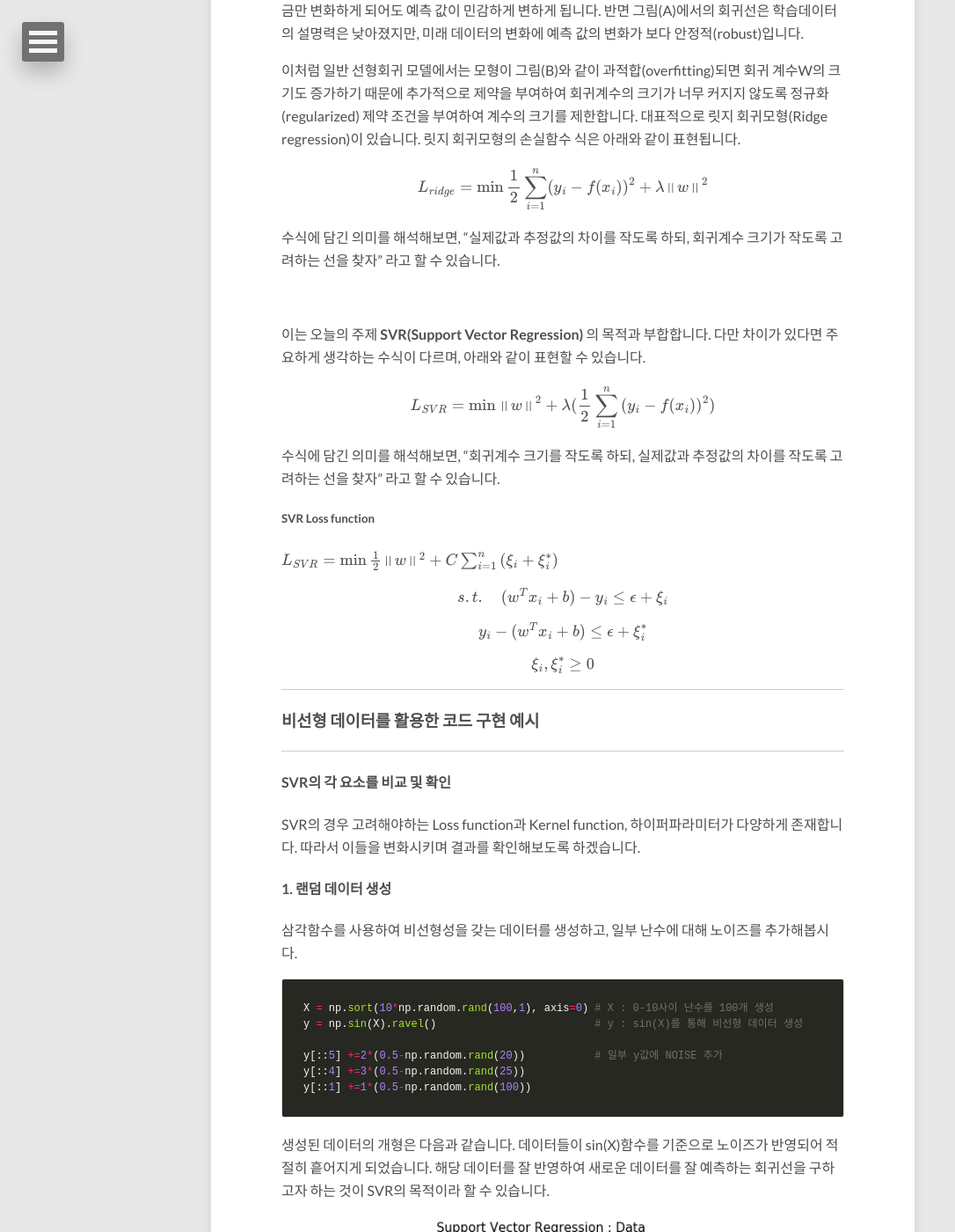
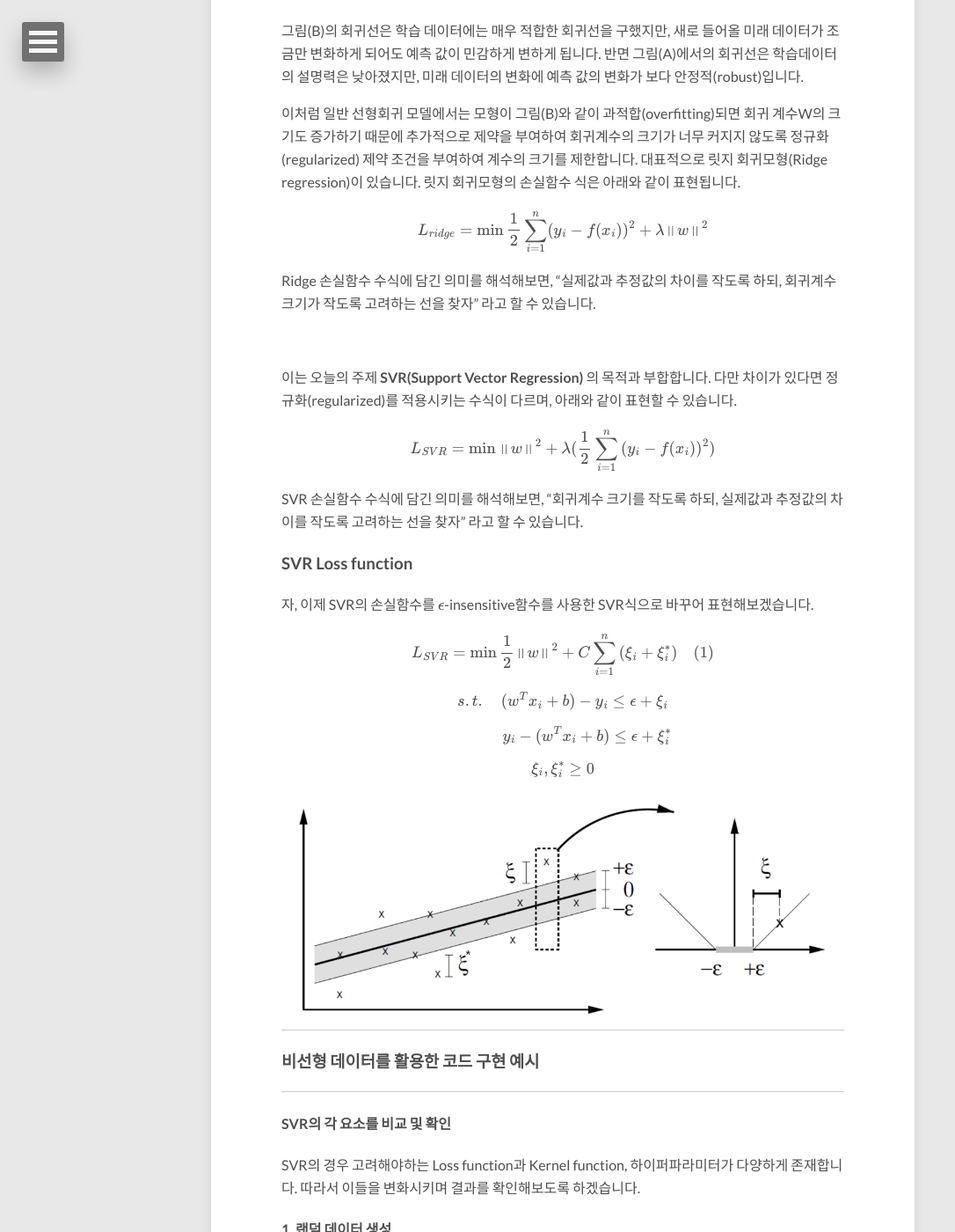
Before and after one commit to leejiyoon52/leejiyoon52.github.io, a Jekyll site: the page built from _posts/2018-11-17-Support-Vecter-Regression.md, in a window 1280 px wide and 1400 px high, scrolled down 1158 px. Shown: the whole window at 88% size, without its empty margins (0-1086 px from the left). Built offline with Jekyll 4.4.1, drawn with Linux system fonts in a browser that asks for light colours; nearby versions of some CDN libraries; formulas are drawn with MathJax 3; comment, search, counter and statistics services are not loaded; some of the changed text lies outside the part shown.

Commit message:
initial commit

```diff
--- a/_posts/2018-11-17-Support-Vecter-Regression.md
+++ b/_posts/2018-11-17-Support-Vecter-Regression.md
@@ -21,7 +21,7 @@ Kernel-based Learning: Support Vector Regression
 회귀 알고리즘은 데이터가 주어졌을 때 데이터를 잘 설명하는 선을 찾고자 합니다.
 어떠한 선이 데이터를 잘 설명하는 선이 될까요?
 
-<p align="center"><img width="500" height="auto" img src="/images/image66.png"></p>
+<p align="center"><img width="600" height="auto" img src="/images/image66.png"></p>
 
 그림(B)의 회귀선은 학습 데이터에는 매우 적합한 회귀선을 구했지만, 새로 들어올 미래 데이터가 조금만 변화하게 되어도 예측 값이 민감하게 변하게 됩니다. 반면 그림(A)에서의 회귀선은 학습데이터의 설명력은 낮아졌지만, 미래 데이터의 변화에 예측 값의 변화가 보다 안정적(robust)입니다.
 
@@ -31,23 +31,27 @@ $$
 L_{ridge} = \min  \frac { 1 }{ 2 } \sum _{ i=1 }^ n ({ y }_{i} - { f(x_{i}) } )^2 + {\lambda}{ \left\| w \right\|  }^{ 2}
 $$
 
-수식에 담긴 의미를 해석해보면, "실제값과 추정값의 차이를 작도록 하되, 회귀계수 크기가 작도록 고려하는 선을 찾자" 라고 할 수 있습니다.
+Ridge 손실함수 수식에 담긴 의미를 해석해보면, "실제값과 추정값의 차이를 작도록 하되, 회귀계수 크기가 작도록 고려하는 선을 찾자" 라고 할 수 있습니다.
 
 <br>
 
-이는 오늘의 주제 **SVR(Support Vector Regression)** 의 목적과 부합합니다. 다만 차이가 있다면 주요하게 생각하는 수식이 다르며, 아래와 같이 표현할 수 있습니다.
+이는 오늘의 주제 **SVR(Support Vector Regression)** 의 목적과 부합합니다. 다만 차이가 있다면 정규화(regularized)를 적용시키는 수식이 다르며, 아래와 같이 표현할 수 있습니다.
 
 
 $$
  L_{SVR} = \min  { \left\| w \right\|  }^{ 2} + {\lambda} (\frac { 1 }{ 2 } \sum _{ i=1 }^ n {({ y }_{i} - { f(x_{i}) } )^2)}
 $$
 
-수식에 담긴 의미를 해석해보면, "회귀계수 크기를 작도록 하되, 실제값과 추정값의 차이를 작도록 고려하는 선을 찾자" 라고 할 수 있습니다.
+SVR 손실함수 수식에 담긴 의미를 해석해보면, "회귀계수 크기를 작도록 하되, 실제값과 추정값의 차이를 작도록 고려하는 선을 찾자" 라고 할 수 있습니다.
 
 
-##### SVR Loss function
+### SVR Loss function
+
+
+자, 이제 SVR의 손실함수를 ${\epsilon}$-insensitive함수를 사용한 SVR식으로 바꾸어 표현해보겠습니다.
+
 $$
-L_{SVR} =\min { \frac { 1 }{ 2 } { \left\| w \right\|  }^{ 2} } +C\sum _{ i=1 }^ n {({ \xi  }_{ i }+{\xi}_{i}^* )}
+L_{SVR} =\min { \frac { 1 }{ 2 } { \left\| w \right\|  }^{ 2} } +C\sum _{ i=1 }^ n {({ \xi  }_{ i }+{\xi}_{i}^* )\quad(1)}
 $$
 
 $$
@@ -55,12 +59,16 @@ $$
 $$
 
 $$
-y_i-(w^Tx_i +b) \le {\epsilon}+{ \xi }_i^*
+\quad \quad \quad  y_i-(w^Tx_i +b) \le {\epsilon}+{ \xi }_i^*
 $$
 
 $$
-\\ { \xi  }_{ i }, { \xi  }_{ i }^* \ge {0}
+{ \xi  }_{ i }, { \xi  }_{ i }^* \ge {0}
 $$
+
+
+
+<p align="center"><img width="600" height="auto" img src="/images/image_67.png"></p>
 
 
 ---
@@ -90,7 +98,9 @@ y[::1] +=1*(0.5-np.random.rand(100))
 
 #### **2. Kernel function 비교**
 
+
 #####Kernel function
+
 
 앞서 소개했듯이 대표적인 커널함수(kernel function)는 **(1)Linear kernel (2)Polynomial kernel (3)RBF kernel** 이 있으며, 이들을 구현한 코드는 다음과 같습니다. 코드 상에서 함수의 하이퍼 파라미터 'coef0'는 linear, polynomial, sigmoid kernel에서의 bias값을 의미하며, 'gamma'는 RBF, sigmoid kernel에서 $1/\sigma^2$을 의미합니다. 'gamma'로 치환하므로써 연산을 보다 용이하게 개선할 수 있습니다.
 
```
Also changed, not shown: images/image_67.png (added).
